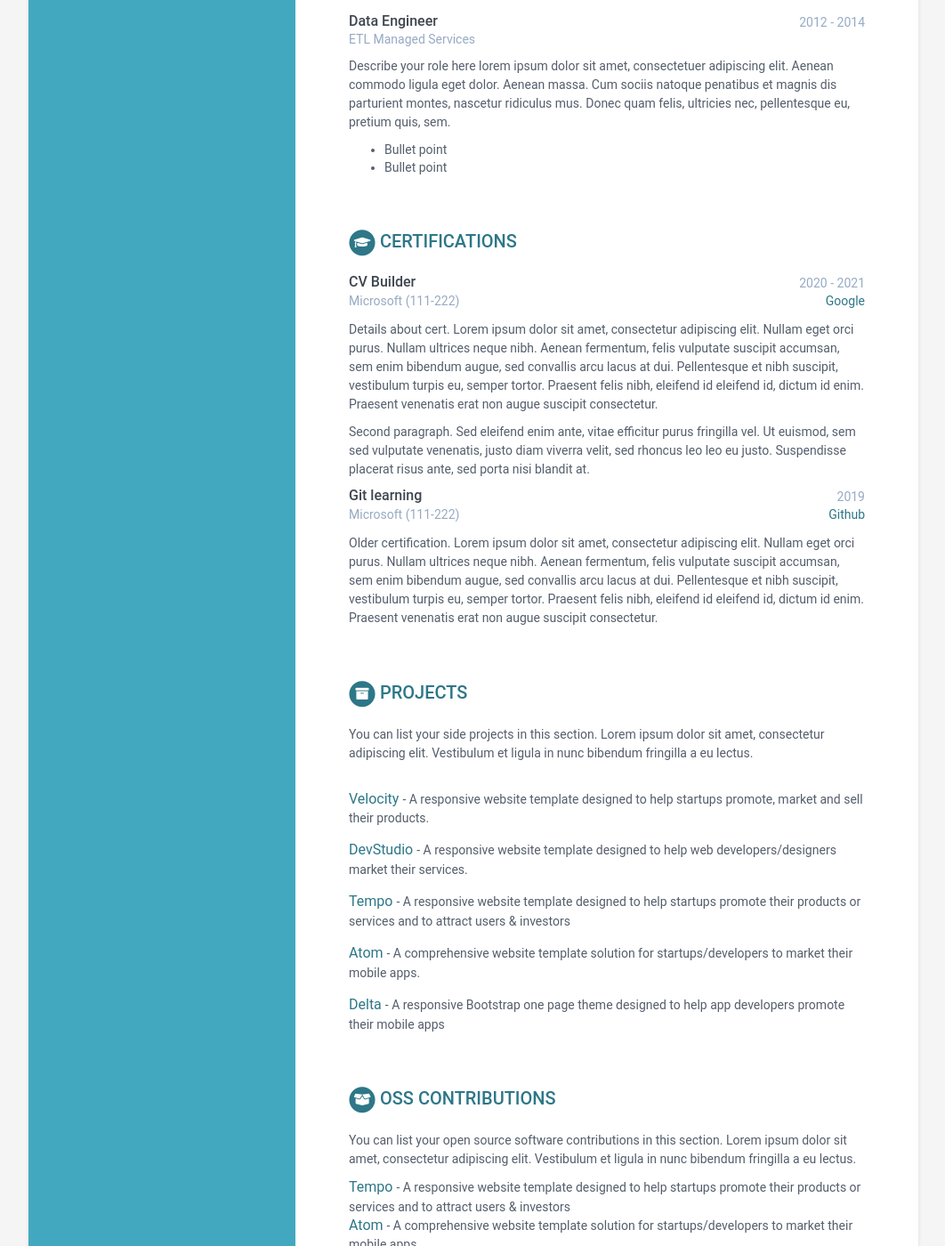
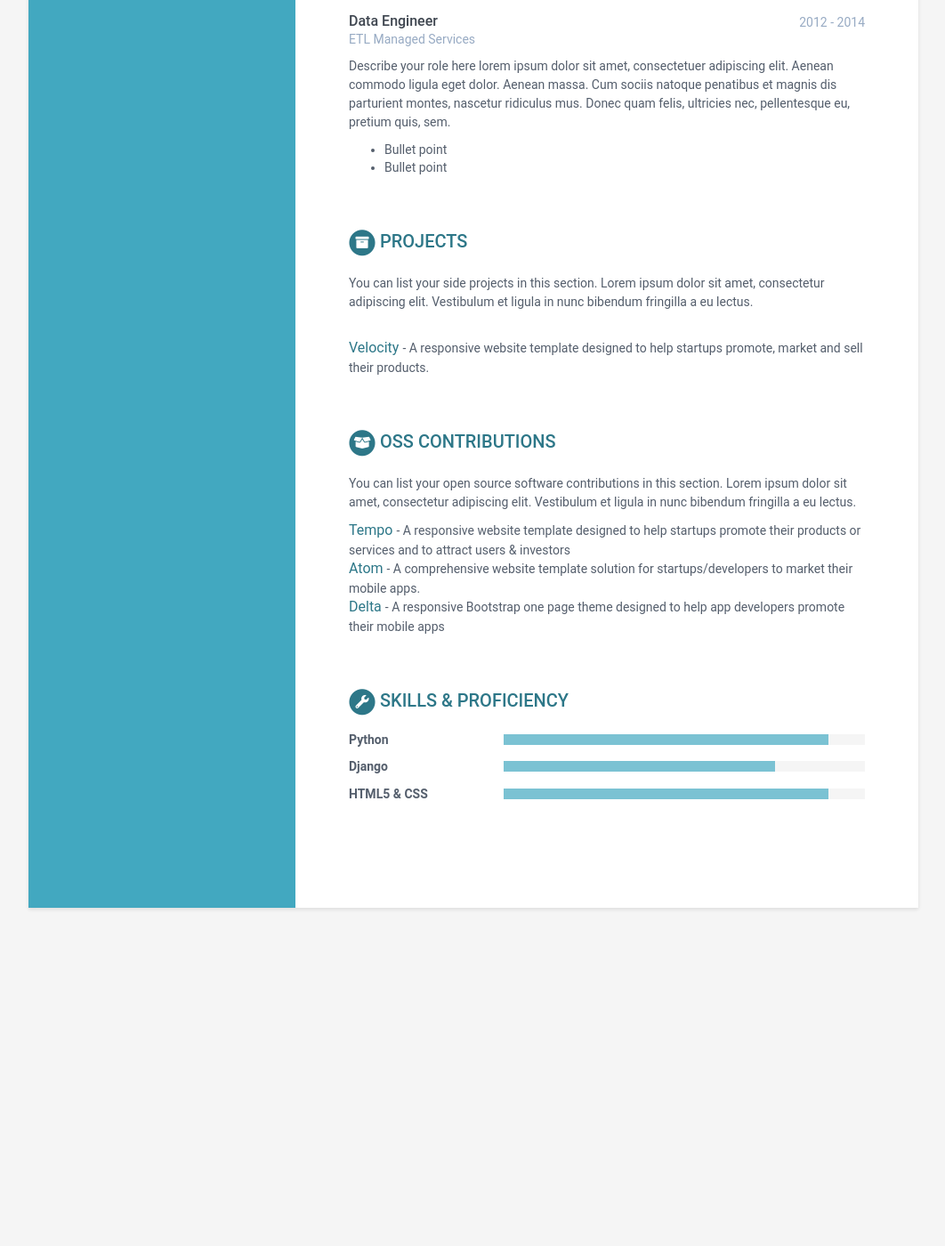
Before and after one commit to acrede/acrede.github.io, a Jekyll site: the page built from index.html, in a window 1280 px wide and 1400 px high, scrolled down 1103 px. Shown: the whole window at 89% size, without its empty margins (108-1170 px from the left). Built offline with Jekyll 4.4.1, drawn with Linux system fonts in a browser that asks for light colours; after the commit the page ends 2183 px from its top, so only the background shows below that; some of the changed text lies outside the part shown.

Commit message:
Removed some placeholders

```diff
--- a/_data/data.yml
+++ b/_data/data.yml
@@ -18,7 +18,7 @@ sidebar:
     # timezone: Europe/Berlin Timezone
     # citizenship:
     # website: blog.webjeda.com #do not add http://
-    linkedin: https://www.linkedin.com/in/andreas-cred%C3%A9-2ba550101/
+    # linkedin: https://www.linkedin.com/in/andreas-cred%C3%A9-2ba550101/
     # xing: alandoe
     github: acrede
     # telegram: # add your nickname without '@' sign
@@ -72,7 +72,7 @@ education:
     info:
       - degree: B.Sc. Financial Mathematics
         university: Technical University of Braunschweig
-        time: 2011 - 2012
+        time: 2015 - 2021
         details: |
           Describe your study here lorem ipsum dolor sit amet, consectetuer
           adipiscing elit. Aenean commodo ligula eget dolor. Aenean massa. Cum
@@ -125,46 +125,30 @@ experiences:
             - Bullet point
             - Bullet point
 
-certifications:
-      title: Certifications
-      list:
-        - name: CV Builder
-          start: 2020
-          end: 2021
-          organization: Microsoft
-          credentialid: 111-222
-          credentialurl: www.google.com
-          credentialname: Google
-          details: |
-            Details about cert. Lorem ipsum dolor sit amet, consectetur
-            adipiscing elit.
-            Nullam eget orci purus. Nullam ultrices neque nibh.
-            Aenean fermentum, felis vulputate suscipit accumsan,
-            sem enim bibendum augue, sed convallis arcu lacus at dui.
-            Pellentesque et nibh suscipit, vestibulum turpis eu, semper tortor.
-            Praesent felis nibh, eleifend id eleifend id, dictum id enim.
-            Praesent venenatis erat non augue suscipit consectetur.
+# certifications:
+#       title: Certifications
+#       list:
+#         - name: CV Builder
+#           start: 2020
+#           end: 2021
+#           organization: Microsoft
+#           credentialid: 111-222
+#           credentialurl: www.google.com
+#           credentialname: Google
+#           details: |
+#             Details about cert. Lorem ipsum dolor sit amet, consectetur
+#             adipiscing elit.
+#             Nullam eget orci purus. Nullam ultrices neque nibh.
+#             Aenean fermentum, felis vulputate suscipit accumsan,
+#             sem enim bibendum augue, sed convallis arcu lacus at dui.
+#             Pellentesque et nibh suscipit, vestibulum turpis eu, semper tortor.
+#             Praesent felis nibh, eleifend id eleifend id, dictum id enim.
+#             Praesent venenatis erat non augue suscipit consectetur.
 
-            Second paragraph. Sed eleifend enim ante, vitae efficitur purus
-            fringilla vel. Ut euismod, sem sed vulputate venenatis,
-            justo diam viverra velit, sed rhoncus leo leo eu justo.
-            Suspendisse placerat risus ante, sed porta nisi blandit at.
-        - name: Git learning
-          start: 2019
-          end:
-          organization: Microsoft
-          credentialid: 111-222
-          credentialurl: www.github.com
-          credentialname: Github
-          details: |
-            Older certification. Lorem ipsum dolor sit amet, consectetur
-            adipiscing elit.
-            Nullam eget orci purus. Nullam ultrices neque nibh.
-            Aenean fermentum, felis vulputate suscipit accumsan,
-            sem enim bibendum augue, sed convallis arcu lacus at dui.
-            Pellentesque et nibh suscipit, vestibulum turpis eu, semper tortor.
-            Praesent felis nibh, eleifend id eleifend id, dictum id enim.
-            Praesent venenatis erat non augue suscipit consectetur.
+#             Second paragraph. Sed eleifend enim ante, vitae efficitur purus
+#             fringilla vel. Ut euismod, sem sed vulputate venenatis,
+#             justo diam viverra velit, sed rhoncus leo leo eu justo.
+#             Suspendisse placerat risus ante, sed porta nisi blandit at.
 
 projects:
     title: Projects
@@ -177,21 +161,6 @@ projects:
         link: "#hook"
         tagline: "A responsive website template designed to help startups promote, market and sell their products."
 
-      - title: DevStudio
-        link: "#"
-        tagline: "A responsive website template designed to help web developers/designers market their services."
-
-      - title: Tempo
-        link: "#"
-        tagline: "A responsive website template designed to help startups promote their products or services and to attract users &amp; investors"
-
-      - title: Atom
-        link: "#"
-        tagline: "A comprehensive website template solution for startups/developers to market their mobile apps."
-
-      - title: Delta
-        link: "#"
-        tagline: "A responsive Bootstrap one page theme designed to help app developers promote their mobile apps"
 
 oss:
     title: OSS Contributions
```
